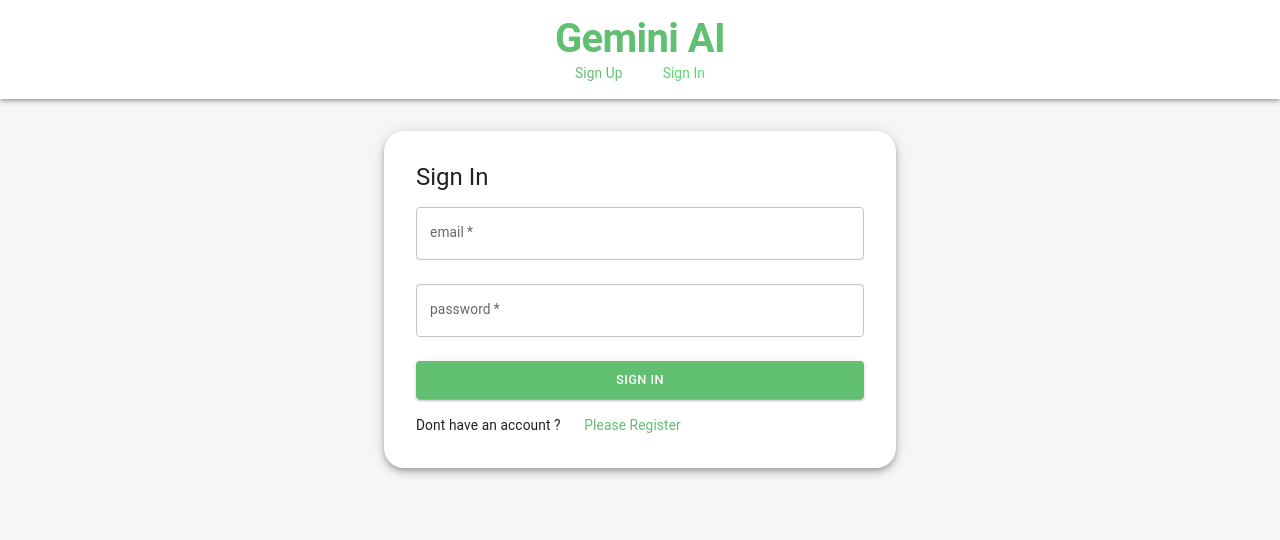
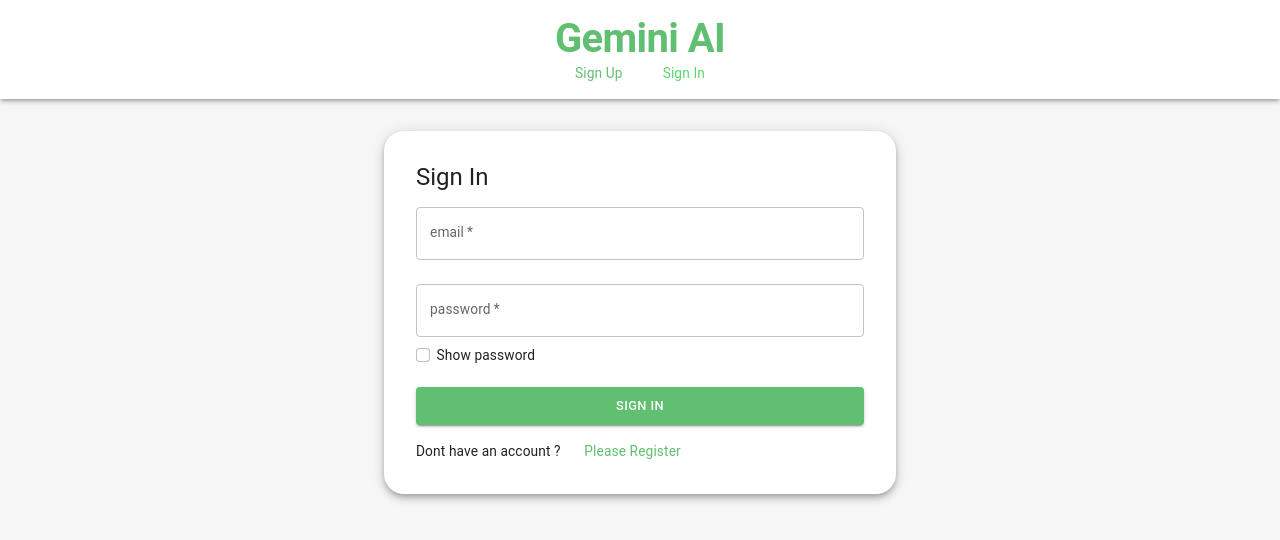
Before and after one commit to nittish03/GEMINI-AI-CLONE, a React (Create React App) app: page / in a window 1280 px wide. Shown: the top 540 px of the page. Built offline with nearby package versions, Linux system fonts and the light colour scheme.

Commit message:
FINAL AI CLONE MERN STACK

```diff
--- a/src/pages/Login.js
+++ b/src/pages/Login.js
@@ -23,6 +23,12 @@
   const [password, setPassword] = useState("");
   const [error, setError] = useState("");
 
+
+
+  const showP = () => {
+    const passwordInput = document.getElementById("password");
+    passwordInput.type = document.getElementById("cb").checked ? "text" : "password";
+  };
   //register ctrl
   const handleSubmit = async (e) => {
     e.preventDefault();
@@ -74,6 +80,7 @@
         <TextField
           label="password"
           type="password"
+          id="password"
           required
           margin="normal"
           fullWidth
@@ -82,6 +89,10 @@
             setPassword(e.target.value);
           }}
         />
+                  <div id="checkbox" className="form-check mb-">
+            <input onClick={showP} id="cb" type="checkbox" className="form-check-input" />
+            <label className="form-check-label" htmlFor="cb">Show password</label>
+          </div>
         <Button
           type="submit"
           fullWidth
--- a/src/pages/Register.js
+++ b/src/pages/Register.js
@@ -24,6 +24,10 @@
   const [password, setPassword] = useState("");
   const [error, setError] = useState("");
 
+  const showP = () => {
+    const passwordInput = document.getElementById("password");
+    passwordInput.type = document.getElementById("cb").checked ? "text" : "password";
+  };
   //register ctrl
   const handleSubmit = async (e) => {
     e.preventDefault();
@@ -84,6 +88,7 @@
           label="password"
           type="password"
           required
+          id="password"
           margin="normal"
           fullWidth
           value={password}
@@ -91,6 +96,10 @@
             setPassword(e.target.value);
           }}
         />
+                  <div id="checkbox" className="form-check mb-">
+            <input onClick={showP} id="cb" type="checkbox" className="form-check-input" />
+            <label className="form-check-label" htmlFor="cb">Show password</label>
+          </div>
         <Button
           type="submit"
           fullWidth
```
